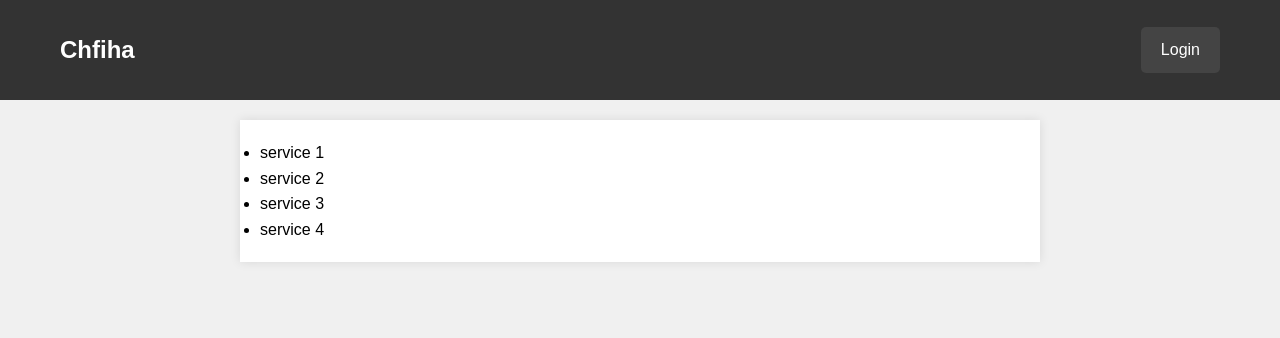
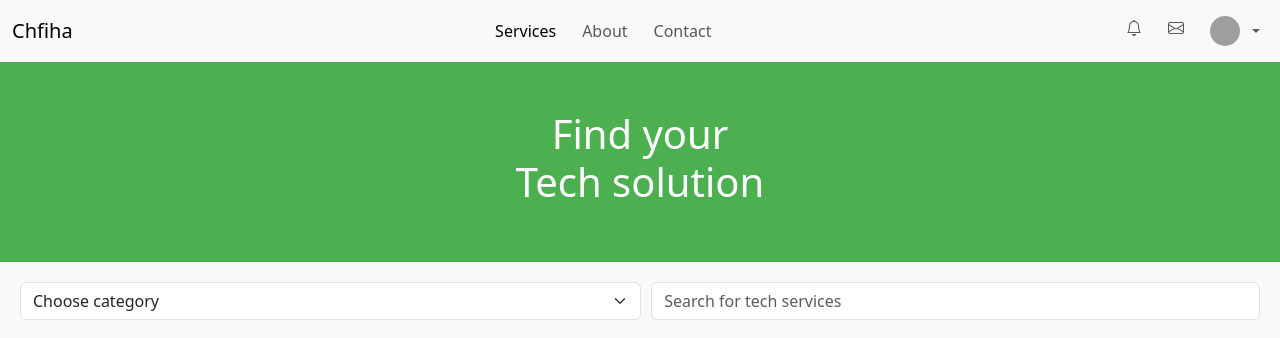
Before and after one commit to Raf-Mos/Chfiha, a Django app: page / in a window 1280 px wide. Shown: the top 338 px of the page. Run offline with Django 5.2, Linux system fonts and the light colour scheme; grey boxes are pictures that could not be loaded.

Commit message:
home example

```diff
--- /dev/null
+++ b/chfiha/static/css/home.css
@@ -0,0 +1,44 @@
+.centered-section {
+            background-color: #4CAF50; /* Example background color */
+            height: 200px; /* Example height */
+            display: flex;
+            justify-content: center;
+            align-items: center;
+        }
+
+        .centered-section h1 {
+            font-size: 2.5rem; /* Example large font size */
+            color: white; /* Example text color */
+            text-align: center;
+        }
+        .search-section {
+            padding: 20px;
+            background-color: #f9f9f9;
+        }
+
+        .search-bar {
+            display: flex;
+            align-items: center;
+            justify-content: center;
+            margin-bottom: 20px;
+        }
+
+        .search-bar .form-select {
+            margin-right: 10px;
+        }
+
+        .card-section {
+            display: flex;
+            flex-wrap: wrap;
+            gap: 20px;
+            justify-content: center;
+        }
+
+        .service-card {
+            width: 300px;
+        }
+
+        .service-card img {
+            height: 200px;
+            object-fit: cover;
+        }
--- a/chfiha/templates/base.html
+++ b/chfiha/templates/base.html
@@ -7,26 +7,63 @@
     <title>Chfiha</title>
     <link href="{% static 'css/base.css' %}" rel="stylesheet">
     <link href="{% static 'css/login.css' %}" rel="stylesheet">
+    <link href="{% static 'css/home.css' %}" rel="stylesheet">
+    <link href="https://cdn.jsdelivr.net/npm/bootstrap-icons/font/bootstrap-icons.css" rel="stylesheet">
+    <link href="https://cdn.jsdelivr.net/npm/bootstrap@5.3.3/dist/css/bootstrap.min.css" rel="stylesheet" integrity="sha384-QWTKZyjpPEjISv5WaRU9OFeRpok6YctnYmDr5pNlyT2bRjXh0JMhjY6hW+ALEwIH" crossorigin="anonymous">
+    <script src="https://cdn.jsdelivr.net/npm/bootstrap@5.3.3/dist/js/bootstrap.bundle.min.js" integrity="sha384-YvpcrYf0tY3lHB60NNkmXc5s9fDVZLESaAA55NDzOxhy9GkcIdslK1eN7N6jIeHz" crossorigin="anonymous"></script>
 </head>
 <body>
-    <header>
-        <div class="container">
-            <h1 class="logo"><a href="{% url 'home' %}">Chfiha</a></h1>
-            <nav class="navbar">
+
+<nav class="navbar navbar-expand-lg bg-body-tertiary">
+    <div class="container-fluid">
+        <a class="navbar-brand" href="#">Chfiha</a>
+        <button class="navbar-toggler" type="button" data-bs-toggle="collapse" data-bs-target="#navbarNavAltMarkup" aria-controls="navbarNavAltMarkup" aria-expanded="false" aria-label="Toggle navigation">
+            <span class="navbar-toggler-icon"></span>
+        </button>
+        <div class="collapse navbar-collapse justify-content-between" id="navbarNavAltMarkup">
+            <div class="navbar-nav mx-auto">
+                <a class="nav-link active" aria-current="page" href="#">Services</a>
+                <a class="nav-link" href="#">About</a>
+                <a class="nav-link" href="#">Contact</a>
+            </div>
+            <div class="navbar-nav">
+                <a class="nav-link" href="#">
+                    <i class="bi bi-bell"></i> <!-- Notification icon -->
+                </a>
+                <a class="nav-link" href="#">
+                    <i class="bi bi-envelope"></i> <!-- Messages icon -->
+                </a>
                 {% if user.is_authenticated %}
-                    <form method="post" action="{% url 'logout' %}" class="nav-form">
-                        {% csrf_token %}
-                        <button type="submit" class="nav-link">Logout</button>
-                    </form>
+                <div class="nav-item dropdown">
+                    <a class="nav-link dropdown-toggle d-flex align-items-center" href="#" id="userDropdown" role="button" data-bs-toggle="dropdown" aria-expanded="false">
+                        <img src="path/to/profile-pic.jpg" alt="Profile" class="rounded-circle" width="30" height="30"> <!-- Profile picture -->
+                        <span class="ms-2">Username</span>
+                    </a>
+                    <ul class="dropdown-menu dropdown-menu-end" aria-labelledby="userDropdown">
+                        <li><a class="dropdown-item" href="#">Profile</a></li>
+                        <li><a class="dropdown-item" href="#">Logout</a></li>
+                    </ul>
+                </div>
                 {% else %}
-                    <a href="{% url 'login' %}" class="nav-link">Login</a>
+                <div class="nav-item dropdown">
+                    <a class="nav-link dropdown-toggle d-flex align-items-center" href="#" id="userDropdown" role="button" data-bs-toggle="dropdown" aria-expanded="false">
+                        <img src="path/to/profile-pic.jpg" alt="Profile" class="rounded-circle" width="30" height="30"> <!-- Profile picture -->
+                        <span class="ms-2"></span>
+                    </a>
+                    <ul class="dropdown-menu dropdown-menu-end" aria-labelledby="userDropdown">
+                        <li><a class="dropdown-item" href="{% url 'login' %}">Login</a></li>
+                        <li><a class="dropdown-item" href="#">Sign Up</a></li>
+                    </ul>
+                </div>
                 {% endif %}
-            </nav>
+            </div>
         </div>
-    </header>
-    <div class="content">
-        {% block content %}
-        {% endblock content %}
     </div>
+</nav>
+
+
+    {% block content %}
+    {% endblock content %}
+
 </body>
 </html>
--- a/chfiha/templates/home.html
+++ b/chfiha/templates/home.html
@@ -3,11 +3,31 @@
 
 {% block content %}
 
-<ul>
-  <li>service 1</li>
-  <li>service 2</li>
-  <li>service 3</li>
-  <li>service 4</li>
-</ul>
+<section class="centered-section">
+    <h1>Find your<br>Tech solution</h1>
+</section>
+
+<section class="search-section">
+    <div class="search-bar">
+        <select class="form-select" aria-label="Category select">
+            <option selected>Choose category</option>
+            <option value="1">Web Development</option>
+            <option value="2">App Development</option>
+            <option value="3">AI & Machine Learning</option>
+        </select>
+        <input type="text" class="form-control" placeholder="Search for tech services">
+    </div>
+    <div class="card-section">
+        <!-- Card -->
+        <div class="card service-card">
+            <img src="path/to/image1.jpg" class="card-img-top" alt="Service 1">
+            <div class="card-body">
+                <h5 class="card-title">$100 - Web Development</h5>
+                <p class="card-text">Build modern and responsive websites.</p>
+            </div>
+        </div>
+
+    </div>
+</section>
 
 {% endblock content %}
```
